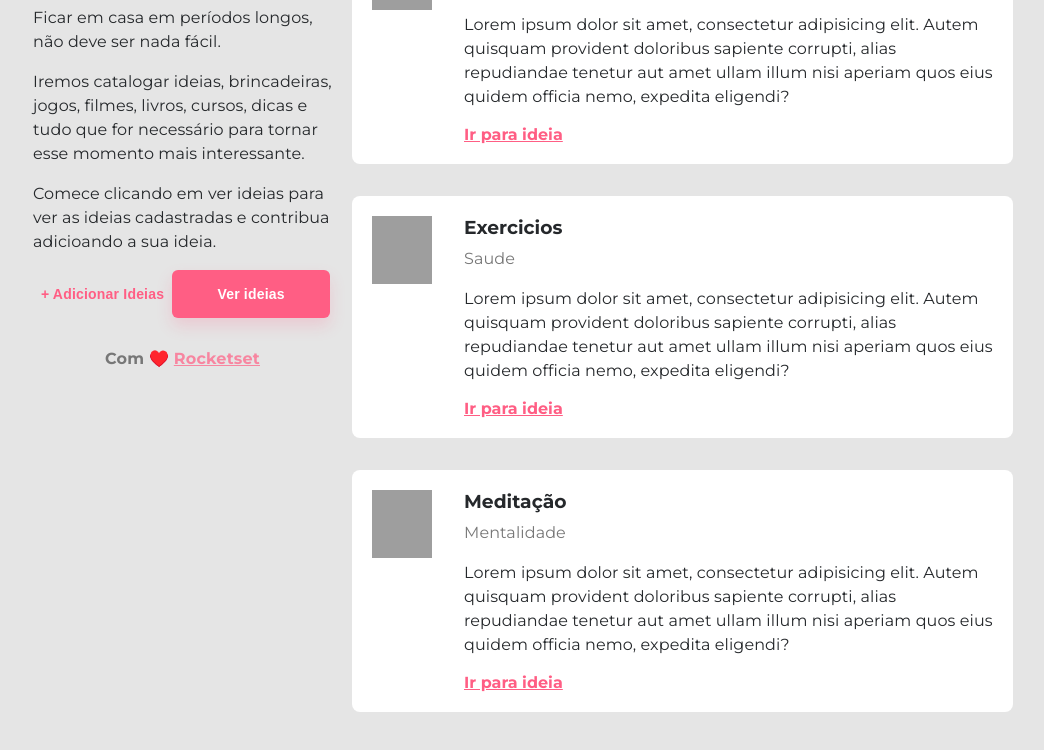
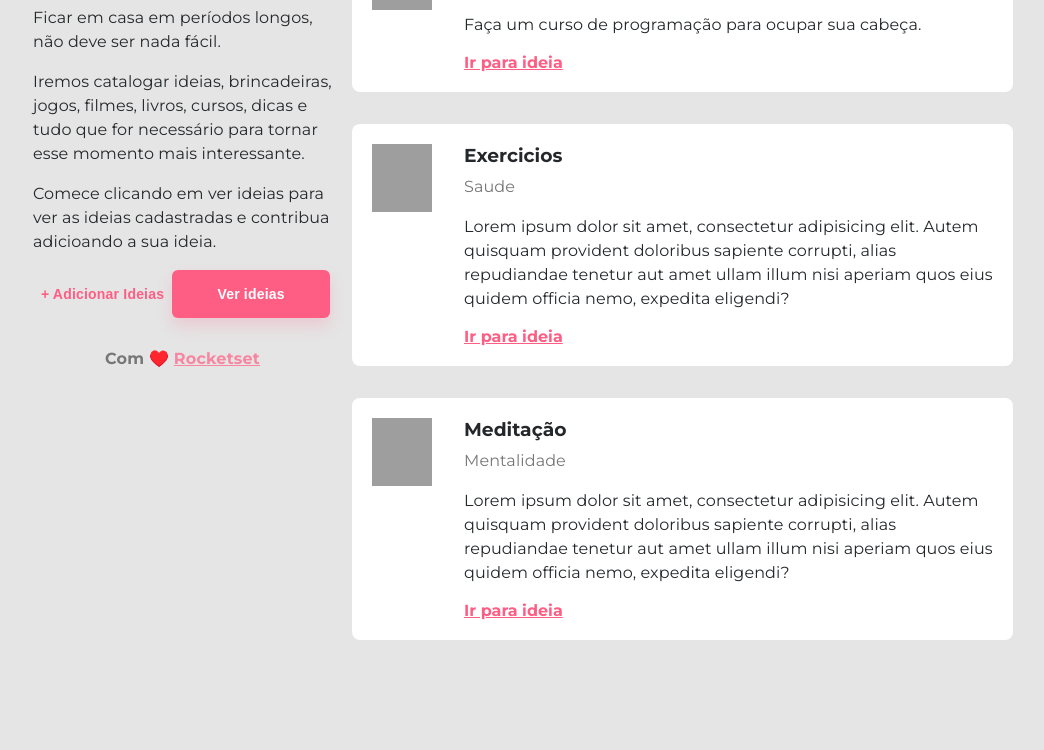
Before and after one commit to HevertonCoutinho/casa-criativa, a plain HTML site: page index.html in a window 1280 px wide. Shown: the part 126-876 px from the top of the page, without its empty margins (117-1161 px from the left). Drawn offline with Linux system fonts and the light colour scheme; grey boxes are pictures that could not be loaded.

Commit message:
alteração de texto na ideia programação

```diff
--- a/index.html
+++ b/index.html
@@ -41,7 +41,7 @@
                     <h3>Cursos de programação</h3>
                     <p>Estudo</p>
                     <div class="description">
-                        Lorem ipsum dolor sit amet, consectetur adipisicing elit. Autem quisquam provident doloribus sapiente corrupti, alias repudiandae tenetur aut amet ullam illum nisi aperiam quos eius quidem officia nemo, expedita eligendi?
+                    Faça um curso de programação para ocupar sua cabeça.
                     </div>
                     <a href="N">Ir para ideia</a>
                 </div>
```
